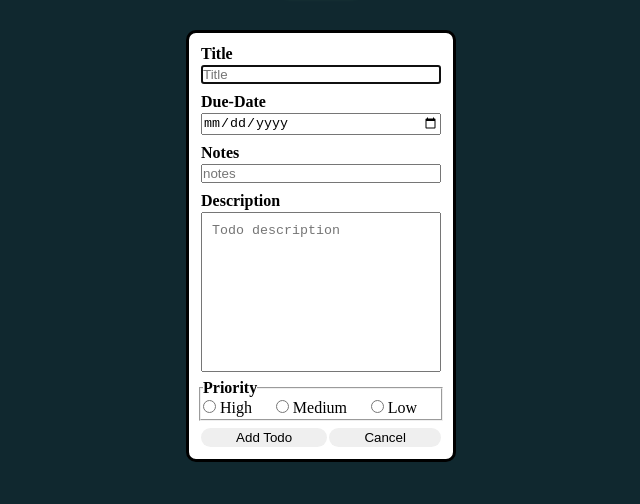
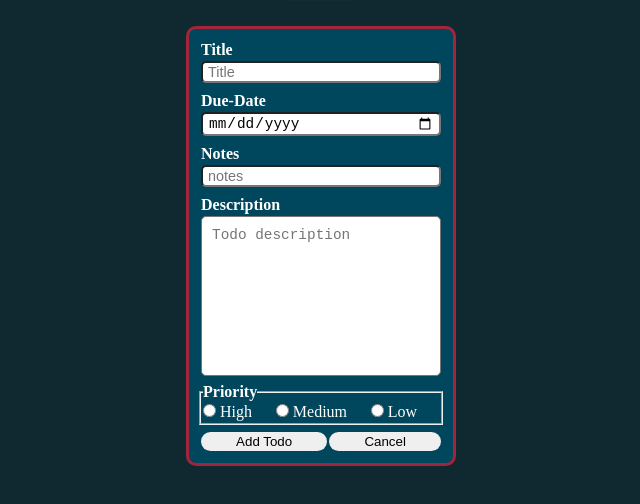
Before and after one commit to srj-17/TODO-List, a website built with webpack: page src/template.html in a window 1280 px wide. Both pictures are taken after a click on the button "Add Task". Shown: the part 154-658 px from the top of the page, without its empty margins (319-959 px from the left). Built offline with nearby package versions, Linux system fonts and the light colour scheme.

Commit message:
Change addDialogs to clear textarea
clearForm() did not clear the textarea before, now
it does
+ some minor changes in styling

```diff
--- a/src/addDialogs.js
+++ b/src/addDialogs.js
@@ -77,7 +77,10 @@ cancelTaskDialogButton.addEventListener("click", () => {
 })
 
 function clearForm(form) {
-    let toClear = Array.from(form.querySelectorAll("input"));
+    let inputs = Array.from(form.querySelectorAll("input"));
+    let textareas = Array.from(form.querySelectorAll("textarea"));
+    let toClear = inputs.concat(textareas);
+
     toClear.forEach(inputField => {
         inputField.value = ""
     });
--- a/src/styles.css
+++ b/src/styles.css
@@ -22,6 +22,7 @@
     --bg-delete: hsl(349, 64%, 49%);
     --bg-edit:hsl(178, 17%, 48%);
     --bg-add: hsl(120, 20%, 48%);
+    --bg-dialog: hsl(194, 100%, 18%);
 }
 
 body {
@@ -41,6 +42,7 @@ body {
     font-size: 3rem;
 }
 
+/* buttons */
 button {
     border: 0;
     border-radius: var(--std-border-radius);
@@ -98,6 +100,17 @@ button.edit-button:active {
 
 button:hover {
     color: #222;
+}
+
+/* inputs */
+input[type="text"],
+input[type="date"],
+input[type="text-field"],
+textarea {
+    outline: none;
+    border-radius: 5px;
+    padding: 1px 5px;
+    font-size: 0.9rem;
 }
 
 /* main page gets these stylings */
@@ -194,7 +207,6 @@ button:hover {
              height: 50px;
              justify-items: center;
          }
-
      }
 
 .projects {
@@ -208,12 +220,12 @@ button:hover {
 
 dialog {
     margin: auto;
-    /*width: 10%;*/
-    /*height: 10%;*/
-    background-color: white;
     border: 3px solid black;
     border-radius: 10px;
     padding: 10px;
+    border: 3px solid var(--accent);
+    background: var(--bg-dialog);
+    color: var(--text);
 }
 
 .add-task-dialog form {
```
